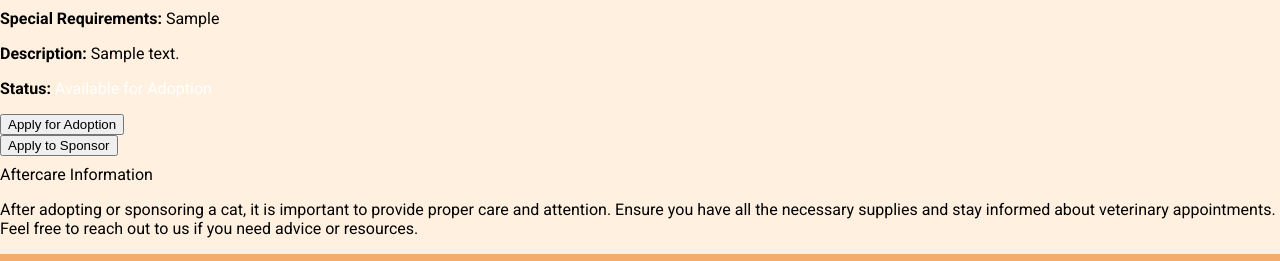
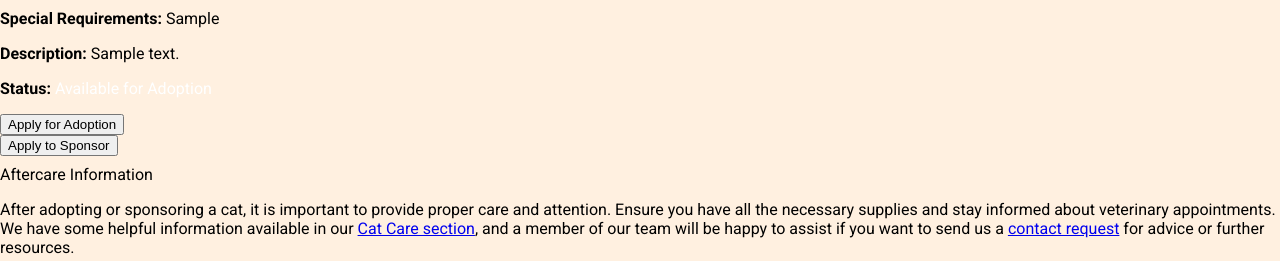
Before and after one commit to dylan3489/cat-website, a PHP site: page /catProfilePage.php?id=1 in a window 1280 px wide. Shown: the part 641-902 px from the top of the page. Run offline with PHP 8.4, Linux system fonts and the light colour scheme; tables that the repository leaves empty hold one stand-in row (values such as "Sample post"); some libraries are stand-ins or nearby versions.

Commit message:
Update catProfilePage.php
finished page

```diff
--- a/nlhPages/catProfilePage.php
+++ b/nlhPages/catProfilePage.php
@@ -18,7 +18,6 @@ include 'navbar.php'; // banner and nav bar
 
 <body>
 <section class="cat-section">
-        <!-- left side: cat image -->
         <div class="cat-image">
             <?php
             $id = $_GET['id'];
@@ -33,7 +32,6 @@ include 'navbar.php'; // banner and nav bar
             ?>
         </div>
 
-        <!-- right side: cat details -->
         <div class="cat-details">
             <p><strong>Name:</strong> <?= $cat['cat_name']; ?></p>
             <p><strong>Breed:</strong> <?= $cat['breed']; ?></p>
@@ -42,12 +40,11 @@ include 'navbar.php'; // banner and nav bar
             <p><strong>Special Requirements:</strong> <?= $cat['special_requirements']; ?></p>
             <p><strong>Description:</strong> <?= $cat['cat_description']; ?></p>
             <p><strong>Status:</strong>
-                <span style="color: <?= ($cat['adoption_status'] == 'Adopted') ? 'red' : 'white'; ?>;">
-                    <?= ($cat['adoption_status'] == 'Adopted') ? 'Adopted' : 'Available for Adoption'; ?>
+                <span style="color: <?= ($cat['adoption_status'] == 'adopted') ? 'red' : 'white'; ?>;">
+                    <?= ($cat['adoption_status'] == 'adopted') ? 'Adopted' : 'Available for Adoption'; ?>
                 </span>
             </p>
 
-            <!-- adoption & sponsorship Buttons -->
             <?php if ($cat['adoption_status'] !== 'Adopted') : ?>
                 <div class="cat-actions">
                     <form method="post" action="applyForAdoptionPage.php" class="apply-button">
@@ -67,8 +64,9 @@ include 'navbar.php'; // banner and nav bar
         <div class="aftercare-title">Aftercare Information</div>
         <div class="aftercare-text">
             <p>After adopting or sponsoring a cat, it is important to provide proper care and attention. Ensure you have
-                all the necessary supplies and stay informed about veterinary appointments. Feel free to reach out to us
-                if you need advice or resources.</p>
+                all the necessary supplies and stay informed about veterinary appointments. We have some helpful information available in our <a href="catCarePage.php">Cat Care section</a>,
+                and a member of our team will be happy to assist if you want to send us a <a href="contactUsPage.php">contact request</a> for advice or further resources.
+            </p>
         </div>
     </section>
 </body>
```
